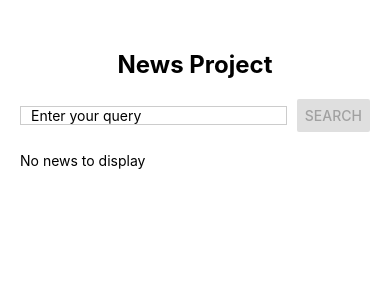
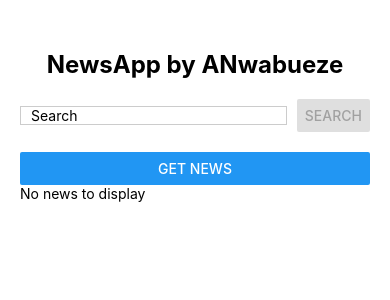
Before and after one commit to texttony4me/NewsProjectCp24, a React Native app in the folder A.NewsApp/: screen / in a window 390 px wide. Shown: the top 300 px of the page. Built offline with nearby package versions, Linux system fonts and the light colour scheme.

Commit message:
Closed #1
Added basic search functionality. Url links are clickable but sometimes faulty using emulator. Worked properly when testing with physical device

```diff
--- a/A.NewsApp/App.js
+++ b/A.NewsApp/App.js
@@ -1,15 +1,13 @@
-
+//
 import React, { useState } from 'react';
-import { StyleSheet, Text, View, TextInput, Button, ScrollView, Image } from 'react-native';
+import { StyleSheet, Text, View, TextInput, Button, ScrollView, Image, Linking } from 'react-native';
 
 export default function App() {
   const [query, setQuery] = useState('');
-  const [searchEnabled, setSearchEnabled] = useState(false);
   const [news, setNews] = useState([]);
 
   const handleInputChange = (text) => {
     setQuery(text);
-    setSearchEnabled(text.length > 0);
   };
 
   const searchNews = async () => {
@@ -23,33 +21,49 @@ export default function App() {
     }
   };
 
+  const getNews = async () => {
+    try {
+      const response = await fetch(`https://newsapi.org/v2/everything?q=keyword&apiKey=fe569913525e48e09b9526fed44a8e2b&pageSize=5`);
+      const data = await response.json();
+      setNews(data.articles);
+    } catch (error) {
+      console.error('Error fetching news:', error);
+    }
+  };
+
   const renderNews = () => {
     return news.map((article, index) => (
       <View key={index} style={styles.articleContainer}>
         <Text style={styles.articleTitle}>{article.title}</Text>
         <Text style={styles.articleAuthor}>{article.author}</Text>
         <Image source={{ uri: article.urlToImage }} style={styles.articleImage} />
-        <Text style={styles.articleUrl}>{article.url}</Text>
+        <Text style={styles.articleUrl} onPress={() => Linking.openURL(article.url)}>
+          {article.url}
+        </Text>
       </View>
     ));
   };
 
   return (
     <View style={styles.container}>
-      <Text style={styles.header}>News Project</Text>
+      <Text style={styles.header}>NewsApp by ANwabueze</Text>
       <View style={styles.inputContainer}>
         <TextInput
           style={styles.input}
-          placeholder="Enter your query"
+          placeholder="Search"
           value={query}
           onChangeText={handleInputChange}
         />
         <Button
           title="Search"
           onPress={searchNews}
-          disabled={!searchEnabled}
+          disabled={!query.trim()}
         />
       </View>
+      <Button
+        title="Get News"
+        onPress={getNews}
+      />
       <ScrollView style={styles.newsContainer}>
         {news.length > 0 ? renderNews() : <Text>No news to display</Text>}
       </ScrollView>
@@ -103,5 +117,6 @@ const styles = StyleSheet.create({
   },
   articleUrl: {
     color: 'blue',
+    textDecorationLine: 'underline',
   },
 });
```
